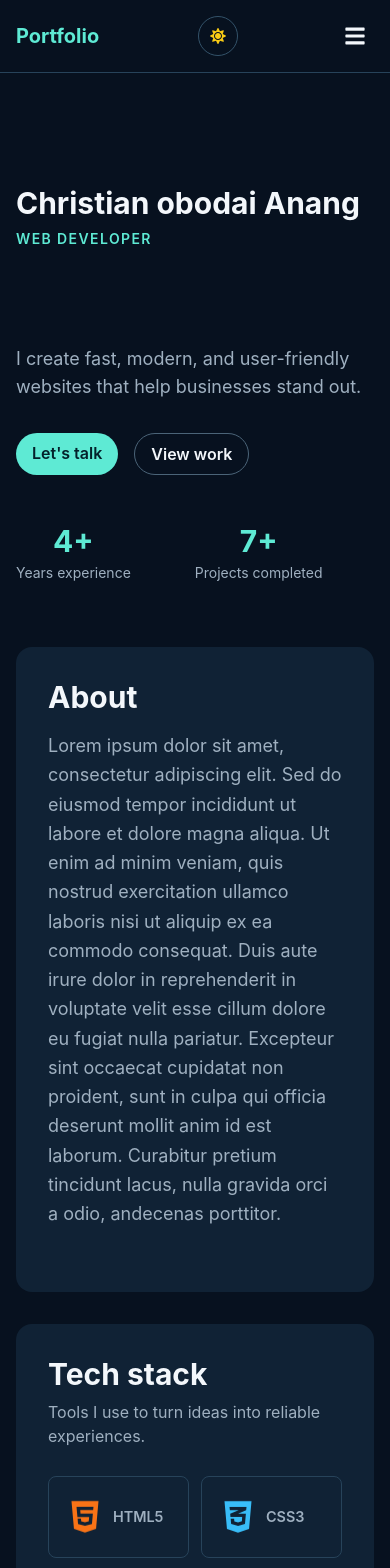
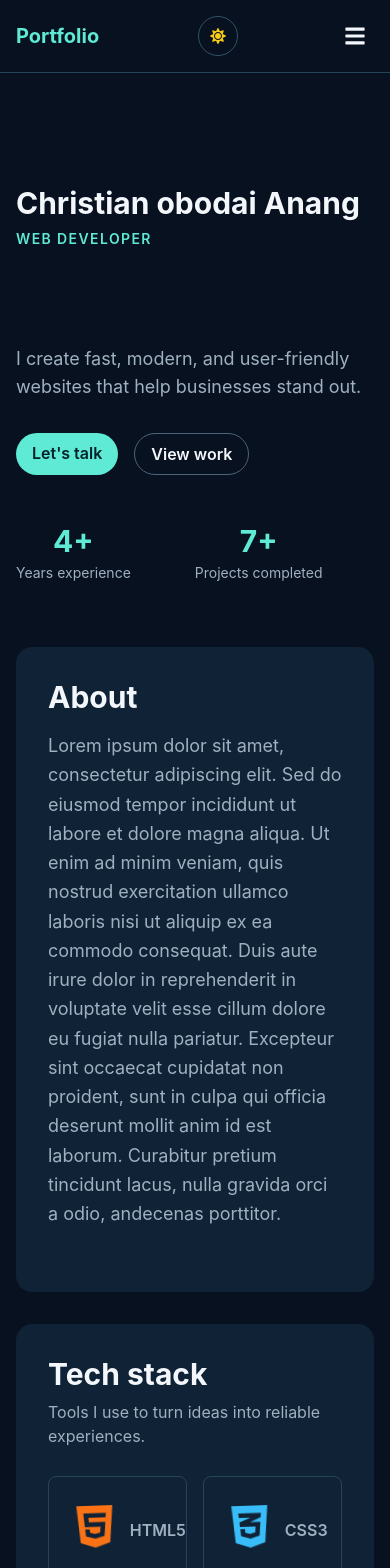
Before and after one commit to chrixOB/Portfolio, a Next.js app: page / in a window 390 px wide. Shown: the top 1568 px of the page. Built offline with nearby package versions, Linux system fonts and the light colour scheme.

Commit message:
changed nav mobile display, tech stack animation

```diff
--- a/app/globals.css
+++ b/app/globals.css
@@ -62,6 +62,19 @@
     transform: rotate(12deg);
   }
 
+  .mobile-menu {
+    position: absolute;
+    z-index: 10;
+    top: 100%;
+    left: 0;
+    right: 0;
+    padding: 1rem;
+    border-top: 1px solid #27435a;
+    border-bottom: 1px solid #27435a;
+    background: #102235;
+    box-shadow: 0 14px 24px rgba(0, 0, 0, 0.2);
+  }
+
   html[data-theme='light'] body {
     background-color: #f5f8fb;
     color: #172b3d;
@@ -109,25 +122,21 @@
     background: #dff7f2;
   }
 
-  .project-link {
-    position: relative;
-    overflow: hidden;
+  html[data-theme='light'] .mobile-menu {
+    border-color: #c8d7e0;
+    background: #ffffff;
+    box-shadow: 0 14px 24px rgba(23, 43, 61, 0.12);
   }
 
-  .project-link::before {
-    content: '';
-    position: absolute;
-    inset: 0;
-    background: linear-gradient(120deg, transparent 25%, rgba(94, 234, 212, 0.55), transparent 75%);
-    transform: translateX(-120%);
-    transition: transform 0.45s ease;
+  .project-link {
+    transition: transform 0.2s ease, border-color 0.2s ease, background-color 0.2s ease;
   }
 
   .project-link svg {
     position: relative;
     z-index: 1;
-    width: 1.35rem;
-    height: 1.35rem;
+    width: 0.8rem;
+    height: 0.8rem;
     transform: rotate(-45deg);
     transition: transform 0.25s ease;
   }
@@ -135,15 +144,11 @@
   .project-link:hover {
     border-color: #5eead4;
     background: #123b43;
-    box-shadow: 0 0 16px rgba(94, 234, 212, 0.35);
-  }
-
-  .project-link:hover::before {
-    transform: translateX(120%);
+    transform: scale(1.04);
   }
 
   .project-link:hover svg {
-    transform: rotate(-45deg) scale(1.35);
+    transform: rotate(-45deg) scale(1.18);
   }
 
   .rubik-slogan {
@@ -205,14 +210,14 @@
     display: flex;
     align-items: center;
     gap: 0.65rem;
-    min-height: 82px;
-    padding: 1rem 1.1rem;
+    min-height: 108px;
+    padding: 1.25rem 1.4rem;
     border: 1px solid #27435a;
     border-radius: 0.5rem;
     color: #9fb0c0;
     opacity: 0;
-    transform: translateY(22px) scale(0.96);
-    transition: opacity 0.55s ease var(--tech-delay), transform 0.55s ease var(--tech-delay), border-color 0.2s ease, color 0.2s ease;
+    transform: translateY(30px) scale(0.94);
+    transition: opacity 1.1s cubic-bezier(0.22, 1, 0.36, 1) var(--tech-delay), transform 1.1s cubic-bezier(0.22, 1, 0.36, 1) var(--tech-delay), border-color 0.2s ease, color 0.2s ease;
   }
 
   .tech-stack-item-visible {
@@ -222,19 +227,19 @@
 
   .tech-stack-item svg {
     flex: 0 0 auto;
-    width: 2.25rem;
-    height: 2.25rem;
+    width: 3rem;
+    height: 3rem;
     color: var(--tech-color);
   }
 
   .tech-stack-item span {
-    font-size: 0.9rem;
+    font-size: 1rem;
     font-weight: 600;
   }
 
   .tech-stack-item-visible svg {
     animation: tech-icon-float 3s ease-in-out infinite;
-    animation-delay: var(--tech-delay);
+    animation-delay: calc(var(--tech-delay) + 1100ms);
   }
 
   .tech-stack-item:hover {
--- a/app/page.tsx
+++ b/app/page.tsx
@@ -107,8 +107,9 @@ export default function Home() {
                   rel="noreferrer"
                   aria-label={`View ${project.title}`}
                   title={`View ${project.title}`}
-                  className="project-link flex h-9 w-12 items-center justify-center rounded border border-[#34536a] text-[#5eead4] transition"
+                  className="project-link inline-flex items-center gap-2 rounded border border-[#34536a] px-2.5 py-1 text-[10px] font-semibold uppercase tracking-wider text-[#5eead4] transition"
                 >
+                  <span>View site</span>
                   <FaArrowRight className="project-arrow" aria-hidden="true" />
                 </a>
               </div>
--- a/components/Footer.tsx
+++ b/components/Footer.tsx
@@ -1,4 +1,4 @@
-import { FaGithub, FaLinkedinIn, FaWhatsapp } from 'react-icons/fa';
+import { FaEnvelope, FaGithub, FaLinkedinIn, FaWhatsapp } from 'react-icons/fa';
 
 const socialLinks = [
   { label: 'GitHub', href: 'https://github.com/chrixob', icon: FaGithub },
@@ -57,8 +57,16 @@ export default function Footer() {
                 <Icon aria-hidden="true" />
               </a>
             ))}
+            <a
+              href="mailto:chrisobodai40@gmail.com"
+              aria-label="Email"
+              title="Email"
+              className="social-link"
+            >
+              <FaEnvelope aria-hidden="true" />
+            </a>
           </div>
-          <p className="mt-8 text-xs text-[#708396]">
+          <p className="mt-8 text-md text-[#708396]">
             &copy; {new Date().getFullYear()} Christian Obodai Anang. All rights reserved.
           </p>
         </div>
--- a/components/Navbar.tsx
+++ b/components/Navbar.tsx
@@ -42,7 +42,7 @@ export default function Navbar() {
         isScrolled ? 'bg-[#102235]/80 backdrop-blur-md' : 'bg-transparent'
       }`}
     >
-      <div className="max-w-5xl mx-auto px-4 py-4">
+      <div className="relative max-w-5xl mx-auto px-4 py-4">
         <div className="flex items-center justify-between">
         {/* Logo / Home */}
         <Link href="#home" onClick={closeMenu} className="text-[#5eead4] font-bold text-xl hover:opacity-80 transition">
@@ -111,7 +111,7 @@ export default function Navbar() {
         </button>
         </div>
 
-        <div className={`${isMenuOpen ? 'flex' : 'hidden'} md:hidden flex-col gap-4 pt-4`}>
+        <div className={`mobile-menu ${isMenuOpen ? 'flex' : 'hidden'} md:hidden flex-col gap-4`}>
           <Link href="#home" onClick={closeMenu} className="text-[#9fb0c0] hover:text-[#f3f7fb] transition">
             Home
           </Link>
--- a/components/TechStack.tsx
+++ b/components/TechStack.tsx
@@ -33,7 +33,7 @@ export default function TechStack() {
           observer.disconnect();
         }
       },
-      { threshold: 0.2 },
+      { threshold: 0.5 },
     );
 
     observer.observe(section);
@@ -44,12 +44,15 @@ export default function TechStack() {
     <section ref={sectionRef} aria-labelledby="tech-stack-title" className="mb-8 rounded-2xl bg-[#102235] p-8">
       <h2 id="tech-stack-title" className="text-3xl font-bold text-[#f3f7fb]">Tech stack</h2>
       <p className="mt-2 text-[#9fb0c0]">Tools I use to turn ideas into reliable experiences.</p>
-      <div className="mt-7 grid grid-cols-2 gap-3 sm:grid-cols-4">
+      <div className="mt-7 grid grid-cols-2 gap-4">
         {technologies.map(({ name, icon: Icon, color }, index) => (
           <div
             key={name}
             className={`tech-stack-item ${isVisible ? 'tech-stack-item-visible' : ''}`}
-            style={{ '--tech-color': color, '--tech-delay': `${index * 80}ms` } as React.CSSProperties}
+            style={{
+              '--tech-color': color,
+              '--tech-delay': `${Math.floor(index / 2) * 600}ms`,
+            } as React.CSSProperties}
           >
             <Icon aria-hidden="true" />
             <span>{name}</span>
```
